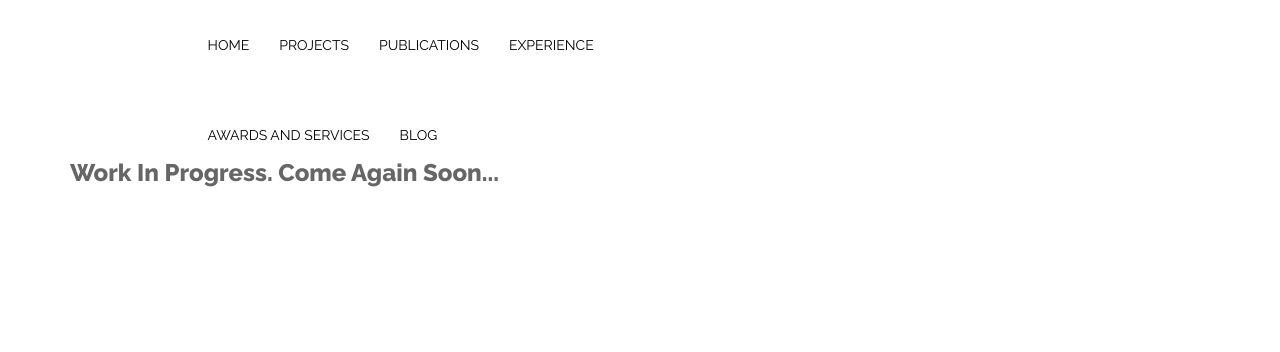
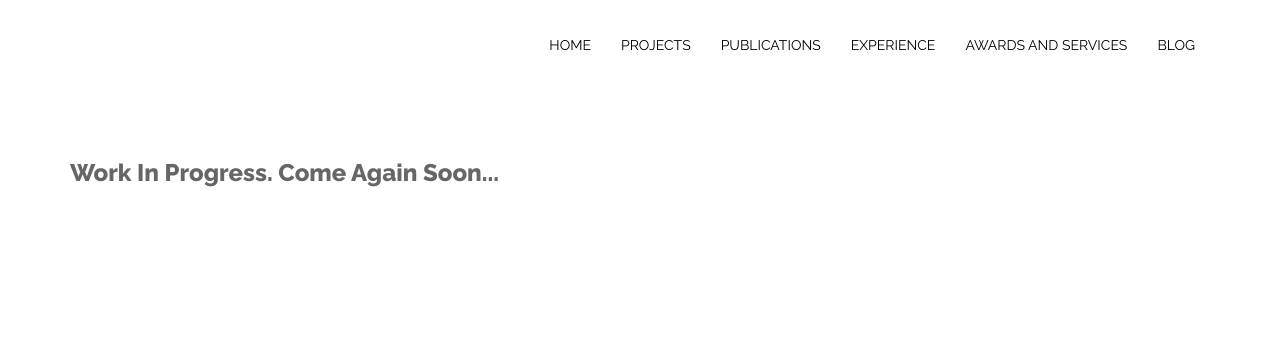
Before and after one commit to utkarshani/utkarshani.github.io, a PHP site: page /blog.html in a window 1280 px wide. Shown: the top 352 px of the page. Run offline with PHP 8.4, Linux system fonts and the light colour scheme; some libraries are stand-ins or nearby versions.

Commit message:
Update style.css

```diff
--- a/assets/css/style.css
+++ b/assets/css/style.css
@@ -20,15 +20,6 @@
     12.Blog page section
     13.Single blog page section
 =========================================================*/
-
-.container {
-  display: flex;
-}
-
-.item {
-  flex: 1;
-}
-
 
 body {
 	font-family: 'Raleway', sans-serif;
```
